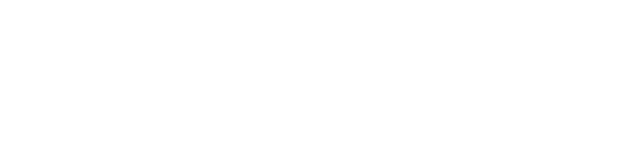
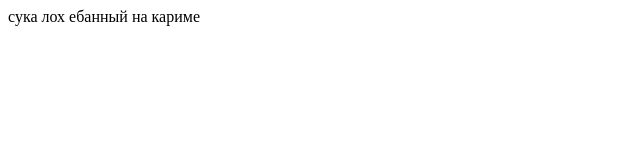
Before and after one commit to JSlerk/RESIVER, a plain HTML site: page index.html in a window 1280 px wide. Shown: the whole page, without its empty margins (0-640 px from the left). Drawn offline with Linux system fonts and the light colour scheme.

Commit message:
Update index.html

```diff
--- a/index.html
+++ b/index.html
@@ -1,3 +1,3 @@
 <html>
-
+сука лох ебанный на кариме
 </html>
```
